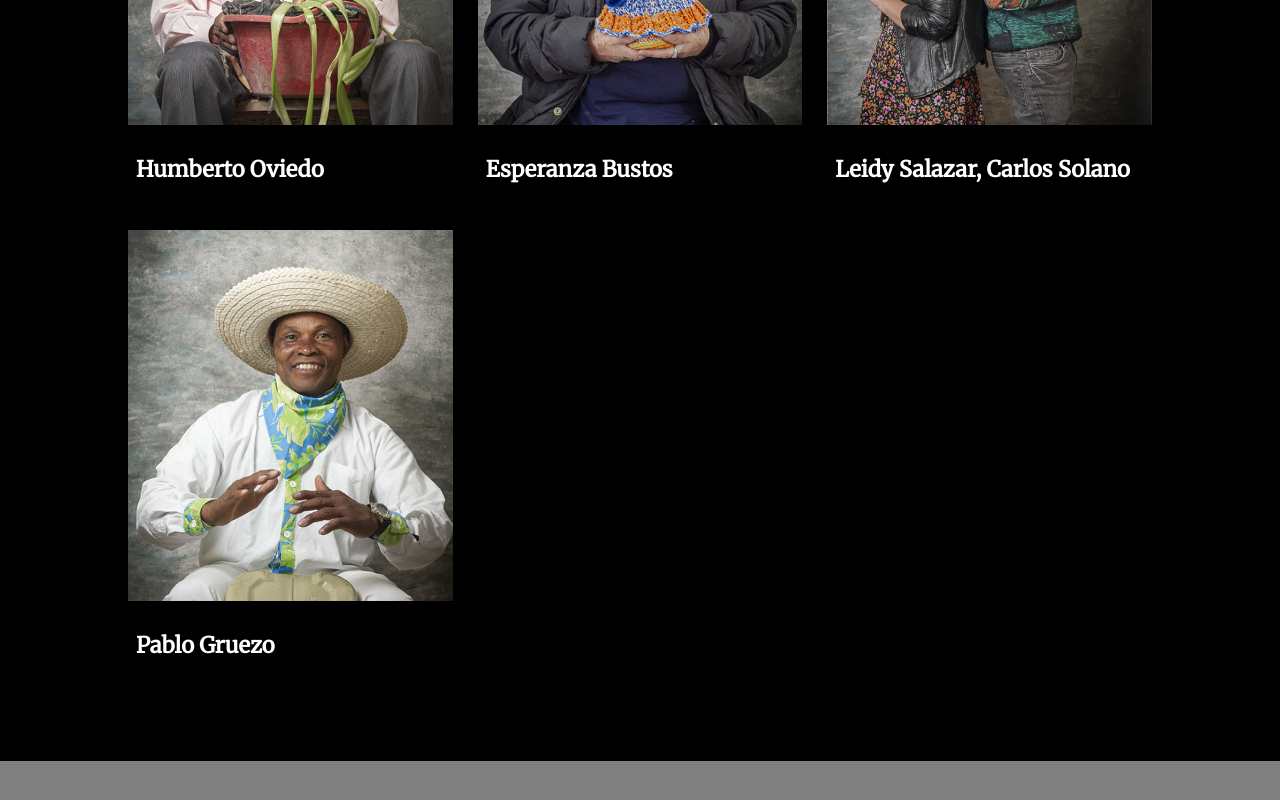
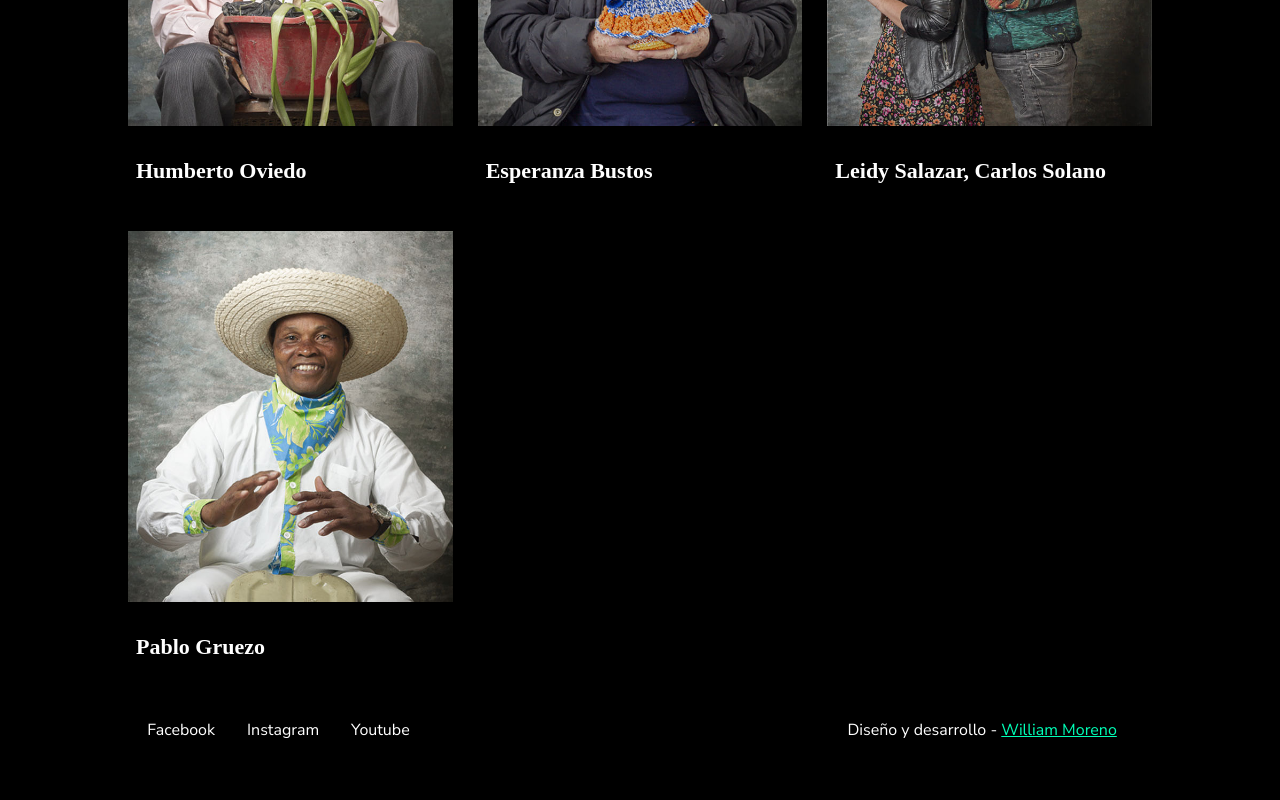
Before and after one commit to kashipu/imagen-nuxt, a Nuxt app: page /colcha in a window 1280 px wide. Shown: the part 1394-2194 px from the top of the page. After the commit the page ends 2172 px from the top, so only its background shows below. Built offline with nearby package versions, Linux system fonts and the light colour scheme.

Commit message:
index page modificada, ajuste al footer

```diff
--- a/assets/sass/_Footer.scss
+++ b/assets/sass/_Footer.scss
@@ -1,5 +1,48 @@
 footer {
-    margin-top: 5rem;
-    padding: 5rem;
-    background-color: gray;
+    padding: 1.5rem;
 }
+
+.links--footer {
+    color: $white;
+    display: flex;
+    justify-content: space-between;
+    align-items: center;
+}
+
+.links--footer__list li {
+    display: inline-block;
+    padding: 1rem;
+}
+
+.links--footer__list li:first-child {
+    padding-left: 0rem;
+}
+
+.links--footer__list li a {
+    text-decoration: none;
+    color: $white;
+}
+
+.links--footer__list li a:hover {
+    color: $hover;
+}
+
+.links--footer__dev {
+    padding: 1rem;
+}
+
+.links--footer__dev a {
+    color: $hover;
+}
+
+@media (max-width: $breakpoint-tablet) {
+.links--footer {
+    flex-direction: column;
+    justify-content: space-between;
+    align-items: center;
+}
+
+.links--footer__list li:first-child {
+    padding-left: 1rem;
+}
+}
--- a/assets/sass/_Interna.scss
+++ b/assets/sass/_Interna.scss
@@ -7,8 +7,9 @@
 
     h1 {
         color: $white;
+        font-family: 'Nunito';
         font-size: 5rem;
-        font-weight: 300;
+        font-weight: 700;
         font-style: italic;
     }
     p {
--- a/assets/sass/_indexpage.scss
+++ b/assets/sass/_indexpage.scss
@@ -1,16 +1,41 @@
-.slider {
-    font-family: 'Merriweather', serif;
-    background-color: yellowgreen;
-    height: 500px;
+$vh-index: 78vh;
+
+.background_video {
+    height: $vh-index;
+}
+
+#myVideo {
+    object-fit: cover;
+    width: 100%;
+    height: 90%;
+    box-sizing: border-box;
+}
+
+/* Add some content at the bottom of the video/page */
+.content {
+    position: fixed;
+    bottom: 0;
+    background: rgba(0, 0, 0, 0.5);
+    color: #f1f1f1;
+    width: 100%;
+    padding: 20px;
+}
+
+.colcha-title {
+    text-align: center;
+    position: absolute;
+    width: 100%;
+    height: $vh-index;
     display: flex;
     justify-content: center;
-    align-content: center;
     align-items: center;
-    p {
-        font-size: 5rem;
-    }
+    z-index: 999;
 }
 
-/* .slider__text {
+.colcha-title img {
+    width: 70%;
+}
 
-} */
+.colcha-title a {
+    text-decoration: none;
+}
--- /dev/null
+++ b/assets/sass/_nosotrospage.scss
@@ -0,0 +1,18 @@
+.nosotros{
+    color: $white;
+    &__box {
+        height: 90vh;
+        display: flex;
+        justify-content: center;
+        align-items: center;
+    }
+    &__title {
+        font-size: 3rem;
+    }
+    &__text {
+        font-weight: 300;
+        font-size: 1.2rem;
+        line-height: 1.8;
+        color: $white;
+    }
+}
--- a/assets/sass/_variables.scss
+++ b/assets/sass/_variables.scss
@@ -1,17 +1,20 @@
 /* Colors */
 $black: #000000;
 $white: #ffffff;
-
+$hover: #00ffb7;
 
 /* Media query */
 $breakpoint-phone: 350px;
 $breakpoint-tablet: 800px;
 $breakpoint-desktop: 1000px;
 
+* {
+    box-sizing: border-box;
+}
 
 body {
     background-color: black;
-    font-family: 'Merriweather', serif;
+    font-family: 'Nunito Sans', 'Nunito', sans-serif;
 }
 
 .wrapper {
--- a/assets/sass/main.scss
+++ b/assets/sass/main.scss
@@ -1 +1,2 @@
-@import 'reset', 'variables', 'header', 'indexpage', 'Personaje', 'videoplayer', 'Interna', 'Footer'
+@import 'reset', 'variables', 'header', 'indexpage', 'Personaje', 'videoplayer',
+    'Interna', 'nosotrospage', 'footer';
--- /dev/null
+++ b/components/Footer.vue
@@ -0,0 +1,27 @@
+<template>
+    <footer>
+        <div class="links--footer wrapper">
+            <!-- <div class="links--footer__logo">
+                <img
+                    src="~/assets/images/logoblanco.svg"
+                    alt="Logo, Imagen latente"
+                />
+            </div> -->
+                <ul class="links--footer__list">
+                    <li><a href="" target="_blank">Facebook </a> </li>
+                    <li><a href="" target="_blank">Instagram </a></li>
+                    <li><a href="" target="_blank">Youtube </a></li>
+                </ul>
+            <div class="links--footer__dev">Diseño y desarrollo - <a href="" target="_blank">William Moreno</a></div>
+        </div>
+    </footer>
+</template>
+
+<script>
+export default {}
+</script>
+
+<style>
+
+
+</style>
--- a/nuxt.config.js
+++ b/nuxt.config.js
@@ -3,23 +3,22 @@ export default {
     head: {
         title: 'imagen-nuxt',
         htmlAttrs: {
-      lang: 'es'
+            lang: 'es',
         },
         meta: [
             { charset: 'utf-8' },
-      { name: 'viewport', content: 'width=device-width, initial-scale=1' },
+            {
+                name: 'viewport',
+                content: 'width=device-width, initial-scale=1',
+            },
             { hid: 'description', name: 'description', content: '' },
-      { name: 'format-detection', content: 'telephone=no' }
+            { name: 'format-detection', content: 'telephone=no' },
         ],
-    link: [
-      { rel: 'icon', type: 'image/x-icon', href: '/favicon.ico' }
-    ]
+        link: [{ rel: 'icon', type: 'image/x-icon', href: '/favicon.ico' }],
     },
 
     // Global CSS: https://go.nuxtjs.dev/config-css
-  css: [
-    '~/assets/sass/main.scss'
-  ],
+    css: ['~/assets/sass/main.scss'],
 
     // Plugins to run before rendering page: https://go.nuxtjs.dev/config-plugins
     plugins: [
@@ -30,27 +29,25 @@ export default {
     components: true,
 
     // Modules for dev and build (recommended): https://go.nuxtjs.dev/config-modules
-  buildModules: [
-    '@nuxtjs/google-fonts'
-  ],
+    buildModules: ['@nuxtjs/google-fonts'],
 
     // Modules: https://go.nuxtjs.dev/config-modules
-  modules: [
-  ],
+    modules: [],
 
     // Build Configuration: https://go.nuxtjs.dev/config-build
-  build: {
-  },
+    build: {},
 
     googleFonts: {
         download: false,
         families: {
-      Merriweather: {
+            'Nunito': {
+                ital: [700,800],
+                wght: [300,700,800]
+            },
+            'Nunito+Sans': {
                 wght: [300, 400, 700],
-        ital: [700]
+
+            }
+        },
     },
 }
-  }
-
-
-}
--- a/pages/Footer.vue
+++ /dev/null
@@ -1,11 +0,0 @@
-<template>
-    <footer>
-        <img src="~/assets/images/logoblanco.svg" alt="" />
-    </footer>
-</template>
-
-<script>
-export default {}
-</script>
-
-<style></style>
--- a/pages/index.vue
+++ b/pages/index.vue
@@ -1,19 +1,25 @@
 <template>
   <div>
-    <Header/>
-    <div class="slider">
-      <div class="slider__text">
-        <p>Somos tejido colectivo</p>
-      </div>
+    <Header />
+    <div class="colcha-title">
+        <a href="/colcha">
+          <img src="~/assets/images/logocolcha.png">
+        </a>
+    </div>
+    <div class="background_video">
+      <video autoplay muted loop id="myVideo">
+        <source src="~/assets/video/background.mp4" type="video/mp4">
+      </video>
     </div>
     <Footer/>
   </div>
 </template>
 
 <script>
-export default {
+  export default {
     head: {
       title: "Imagen Latente | Tejido creativo"
     }
-}
+  }
+
 </script>
--- a/pages/nosotros.vue
+++ b/pages/nosotros.vue
@@ -1,18 +1,43 @@
 <template>
     <div>
-      <Header/>
-      <h1>Nosotros</h1>
+        <Header />
+        <div class="nosotros wrapper">
+            <div class="nosotros__box">
+                <h1>
+                    Somos un tejido artístico, una organización creativa gestora
+                    de proyectos audiovisuales.
+                </h1>
+            </div>
+            <div class="nosotros__text">
+                <p>
+                    Queremos contribuir al fortalecimiento sociocultural en
+                    diferentes regiones y sectores del país. Realizamos
+                    proyectos que hacen sinergia entre la producción multimedia
+                    y el uso de nuevas tecnologías.
+                </p>
+                <p>
+                    Generamos espacios pedagógicos como talleres, laboratorios y
+                    cursos alrededor del audiovisual que permiten la discusión y
+                    reflexión alrededor del mismo; creando de esta manera,
+                    experiencias de comunicación que conectan la mirada
+                    particular de cada quien con su comunidad y territorio, para
+                    la preservación y construcción de memoria
+                </p>
+                <p>
+                    Además, apoyamos el trabajo desarrollado por entidades que
+                    fomentan el desarrollo cultural, social y medioambiental a
+                    través de la gestión y ejecución de proyectos.
+                </p>
+            </div>
+        </div>
     </div>
 </template>
 
 <script>
 import nosotros from './nosotros.vue'
 export default {
-  components: { nosotros },
-
+    components: { nosotros },
 }
 </script>
 
-<style>
-
-</style>
+<style></style>
```
Also changed, not shown: 1 other file (tests, documents, lock files or other folders). Lines whose indentation alone changed are shown as unchanged.
